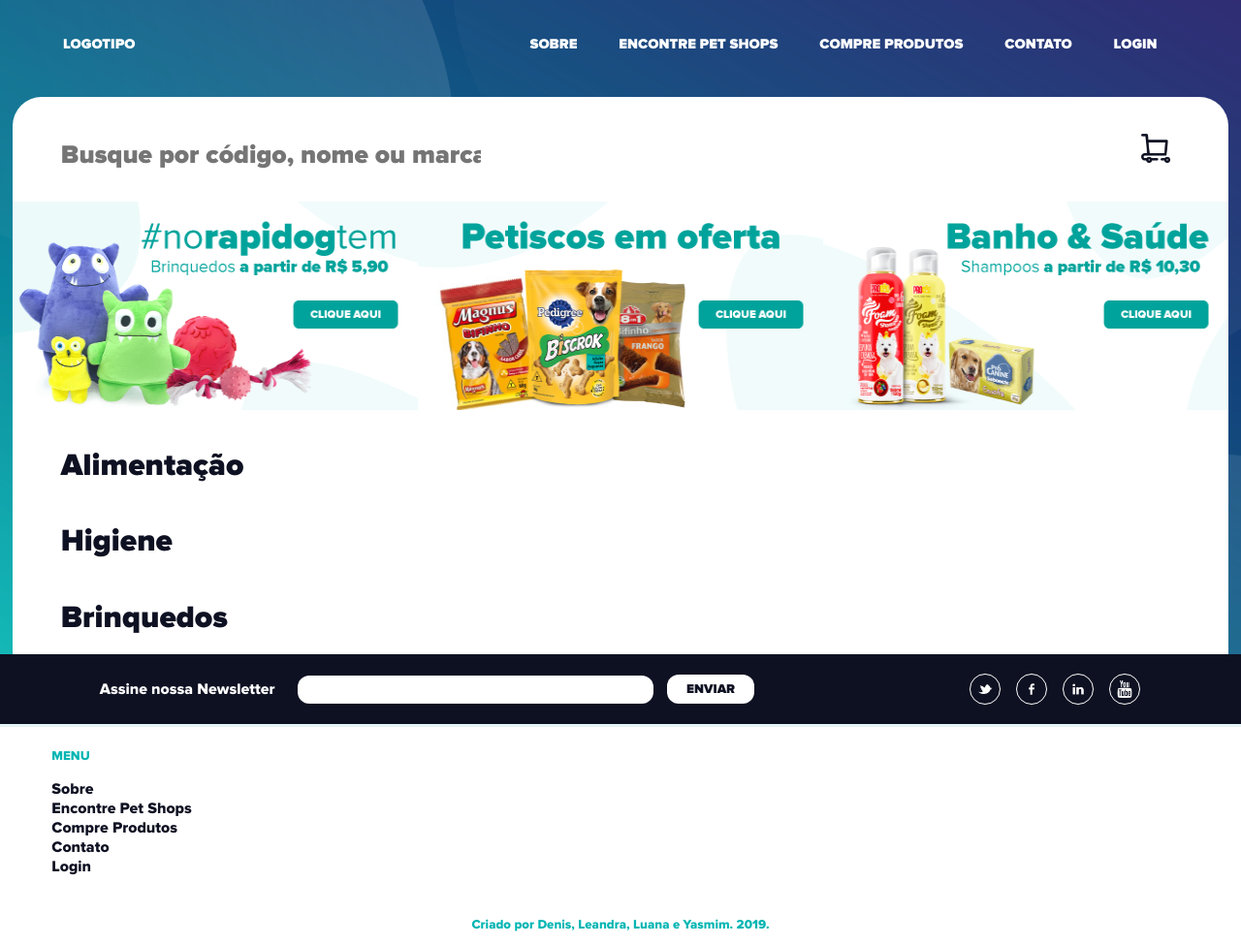
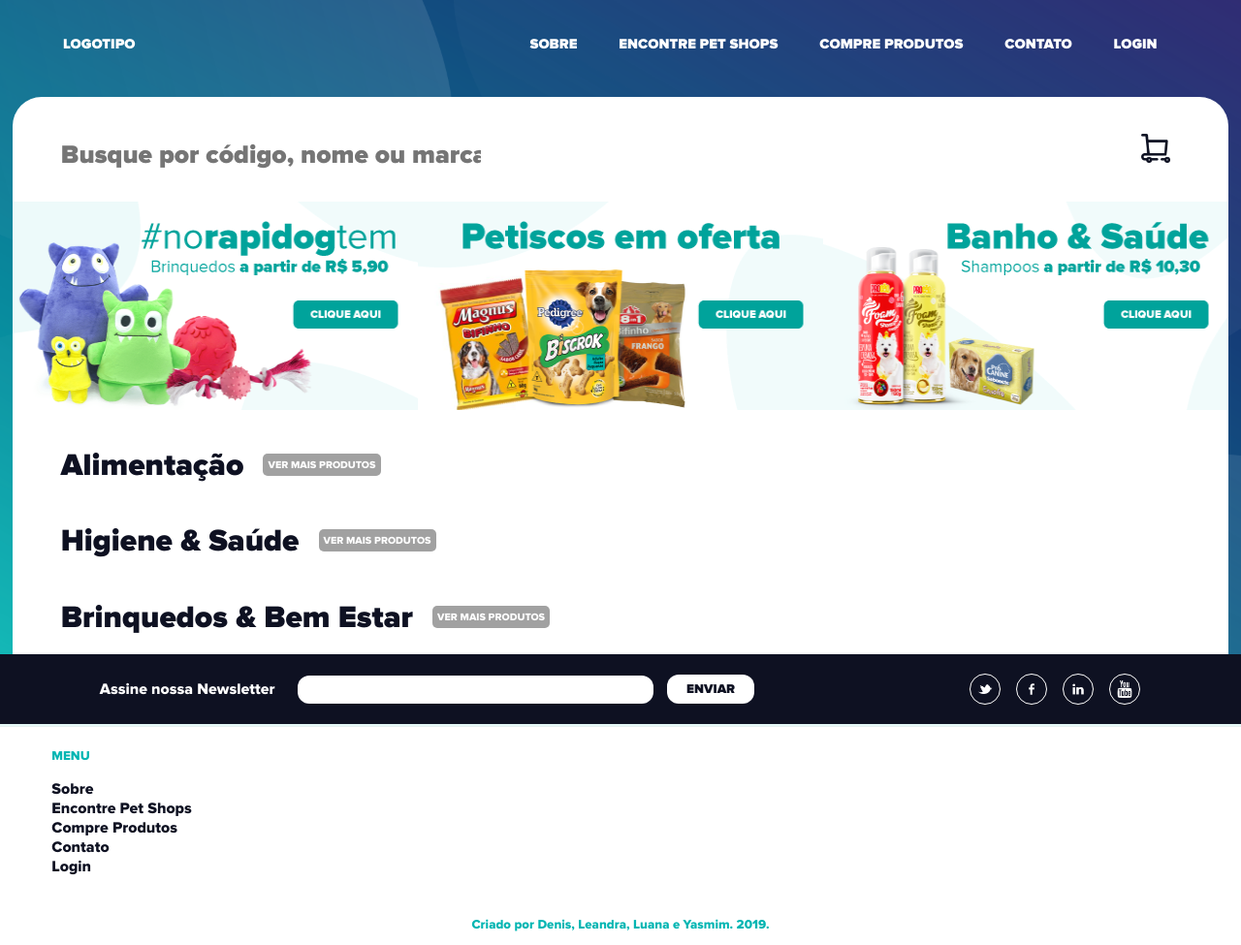
Before and after one commit to denisgodoy/rapidog, a Django app: page /produtos/ in a window 1280 px wide. Shown: the whole page at 97% size. Run offline with Django 3.2, Linux system fonts and the light colour scheme; data that the repository does not hold is empty.

Commit message:
adicionar link 'ver mais produtos' de cada categoria

```diff
--- a/rapidog/static/style.css
+++ b/rapidog/static/style.css
@@ -425,3 +425,21 @@ p {
     width: 100%;
     height: 100%;
 }
+
+.divCategoria {
+    display: flex;
+    flex-flow: row;
+    align-items: center;
+}
+
+.ancoraCategoria {
+    background-color: rgb(161, 161, 161);
+    padding: 5px;
+    text-transform: uppercase;
+    font-size: 8pt;
+    margin-left: 20px;
+    text-decoration: none;
+    color: white;
+    font-family: Proxima Nova Xbold;
+    border-radius: 5px;
+}
--- a/rapidog/templates/produtos.html
+++ b/rapidog/templates/produtos.html
@@ -19,7 +19,10 @@
                 <img src="{% static 'imagens/banner3.png' %}" alt="">
             </div>
         </div>
-        <h1>Alimentação</h1>
+        <div class="divCategoria">
+            <h1>Alimentação</h1>
+            <a href="alimentacao/" class="ancoraCategoria">Ver mais produtos</a>
+        </div>
         <div class=displayProdutos>
             {% for produto in alimentacao %}
             <div id="produto">
@@ -30,8 +33,11 @@
             </div>
             {% endfor %}
         </div>
-        <h1>Higiene</h1>
-        <div class=displayProdutos>
+        <div class="divCategoria">
+            <h1>Higiene & Saúde</h1>
+            <a href="higiene/" class="ancoraCategoria">Ver mais produtos</a>
+        </div>
+            <div class=displayProdutos>
             {% for produto in higiene %}
             <div id="produto">
                 <img src="../{{produto.imagem.url}}" alt="">
@@ -41,7 +47,10 @@
             </div>
             {% endfor %}
         </div>
-        <h1>Brinquedos</h1>
+        <div class="divCategoria">
+            <h1>Brinquedos & Bem Estar</h1>
+            <a href="higiene/" class="ancoraCategoria">Ver mais produtos</a>
+        </div>
         <div class=displayProdutos>
             {% for produto in brinquedos %}
             <div id="produto">
```
